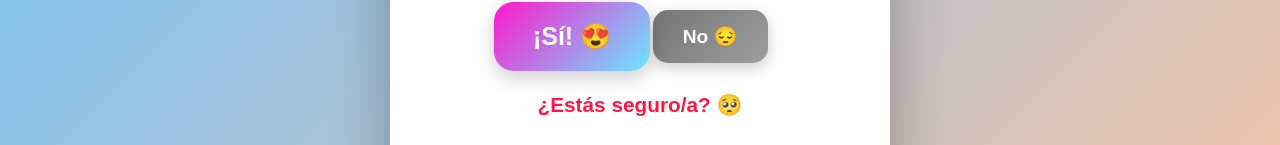
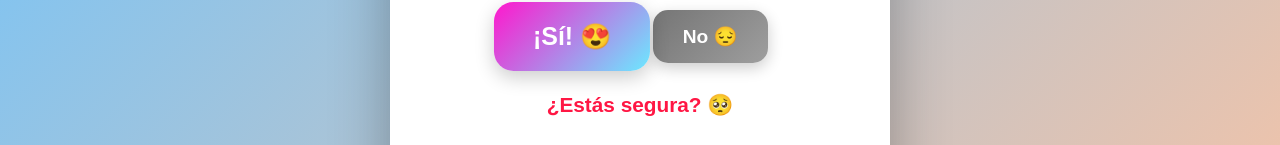
Before and after one commit to gerson77-p/mi-valentin, a plain HTML site: page index.html in a window 1280 px wide. Both pictures are taken after a click on the button "No 😔". Shown: the part 374-519 px from the top of the page. Drawn offline with Linux system fonts and the light colour scheme.

```diff
--- a/index.html
+++ b/index.html
@@ -226,7 +226,7 @@
             yesBtn.style.transform = `scale(${currentYesSize})`;
 
             const messages = [
-                "¿Estás seguro/a? 🥺",
+                "¿Estás segura? 🥺",
                 "Piénsalo bien... 💭",
                 "¿De verdad vas a decir que no? 😢",
                 "¡Vamos, di que sí! 💕",
```
